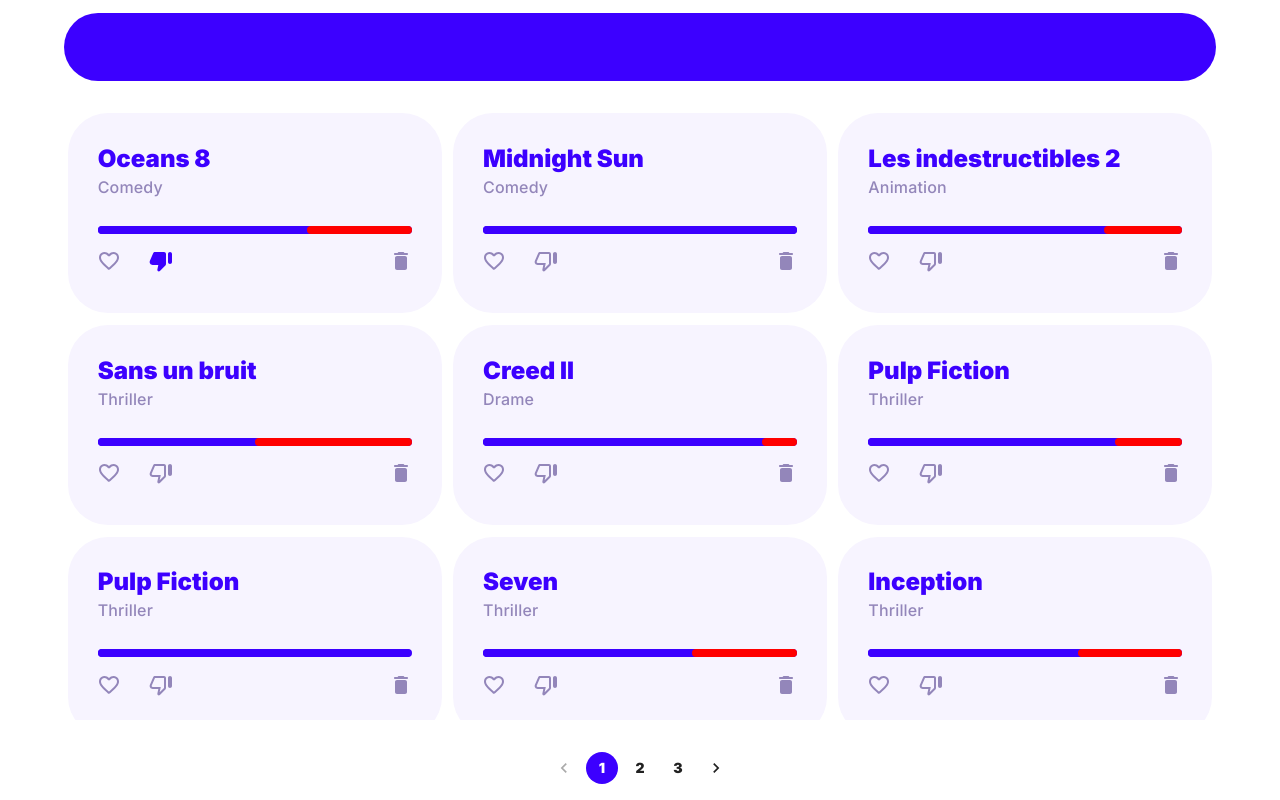
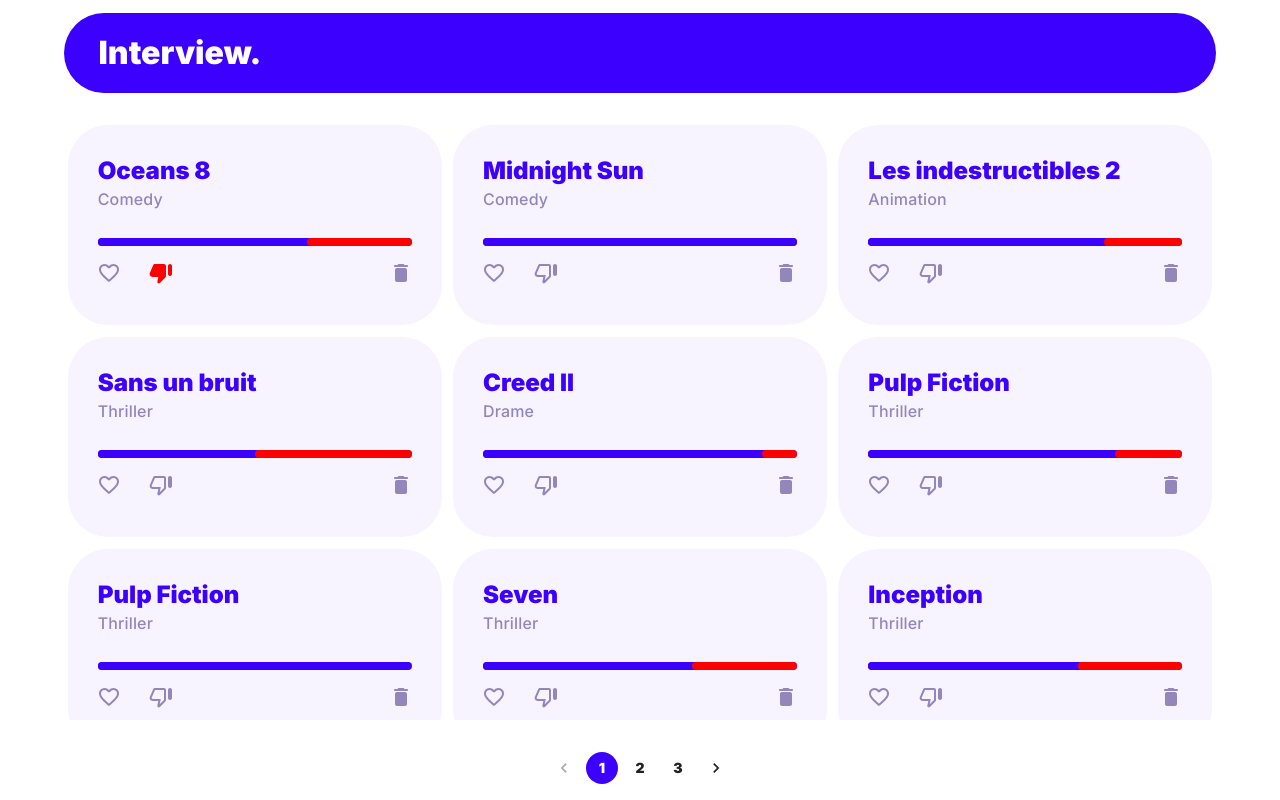
Before and after one commit to guo-yu9594/particeep-interview, a React (Create React App) app: page / in a window 1280 px wide. Both pictures are taken after a click on the button 160 px from the left and 261 px from the top of the page. Built offline with nearby package versions, Linux system fonts and the light colour scheme.

Commit message:
feat: add page logo + dislike in red

```diff
--- a/src/App.css
+++ b/src/App.css
@@ -4,6 +4,10 @@
   background-color: #3c00ff;
   margin: 1%;
   border-radius: 40px;
+  display: flex;
+  flex-direction: row;
+  align-items: center;
+  color: white;
 }
 
 .app {
--- a/src/components/Filter.tsx
+++ b/src/components/Filter.tsx
@@ -1,7 +1,7 @@
 const Filter = (): JSX.Element => {
   return (
     <div className="filter">
-
+      <h1 style={{marginLeft: "3%"}} >Interview.</h1>
     </div>
   );
 }
--- a/src/components/MovieCard.tsx
+++ b/src/components/MovieCard.tsx
@@ -89,7 +89,7 @@
   };
   const dislikeBtn: JSX.Element =
     isLiked === -1 ? (
-      <ThumbDownAltRoundedIcon sx={{ color: "#3c00ff" }} />
+      <ThumbDownAltRoundedIcon sx={{ color: "red" }} />
     ) : (
       <ThumbDownOffAltRoundedIcon sx={{ color: "#9386ba" }} />
     );
```
